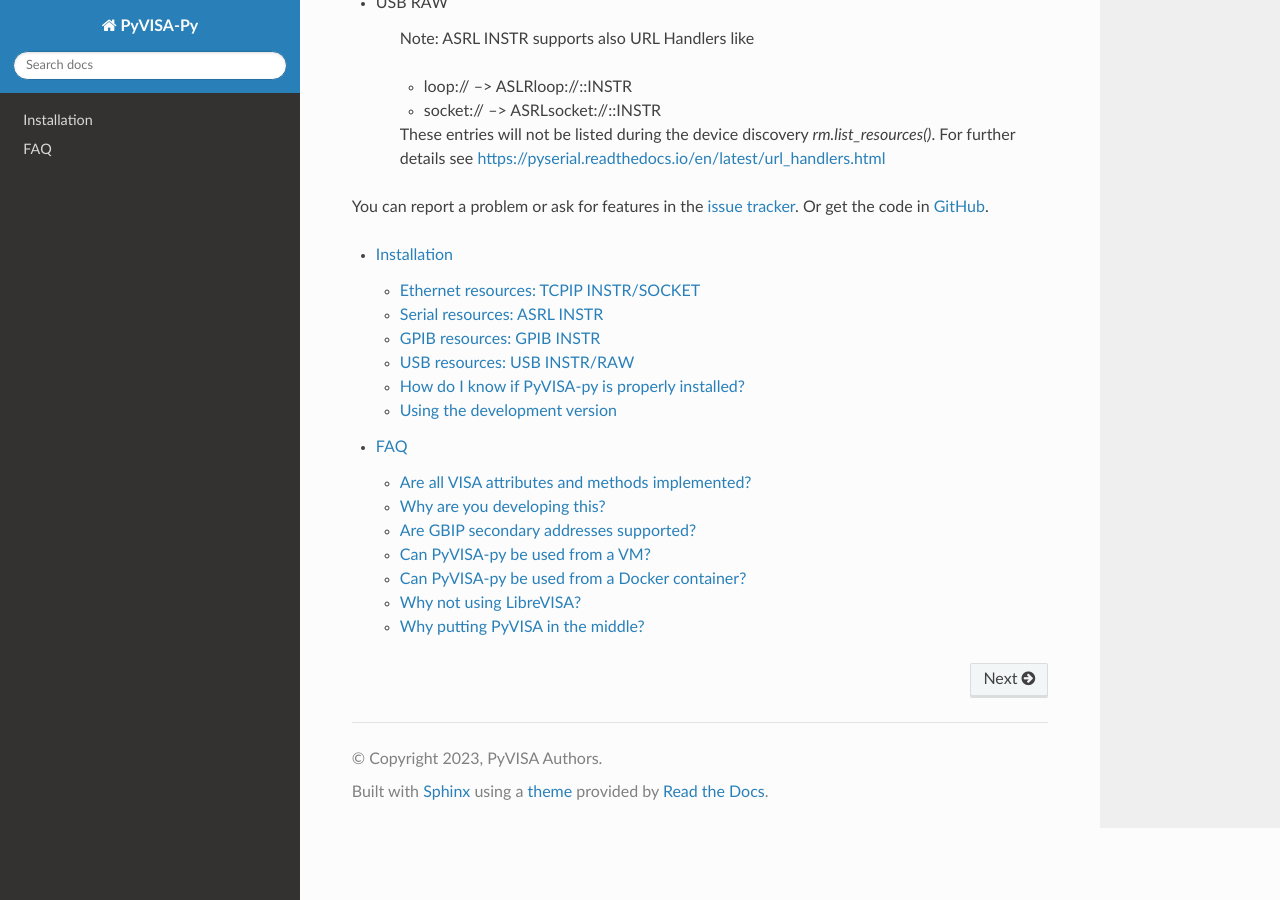
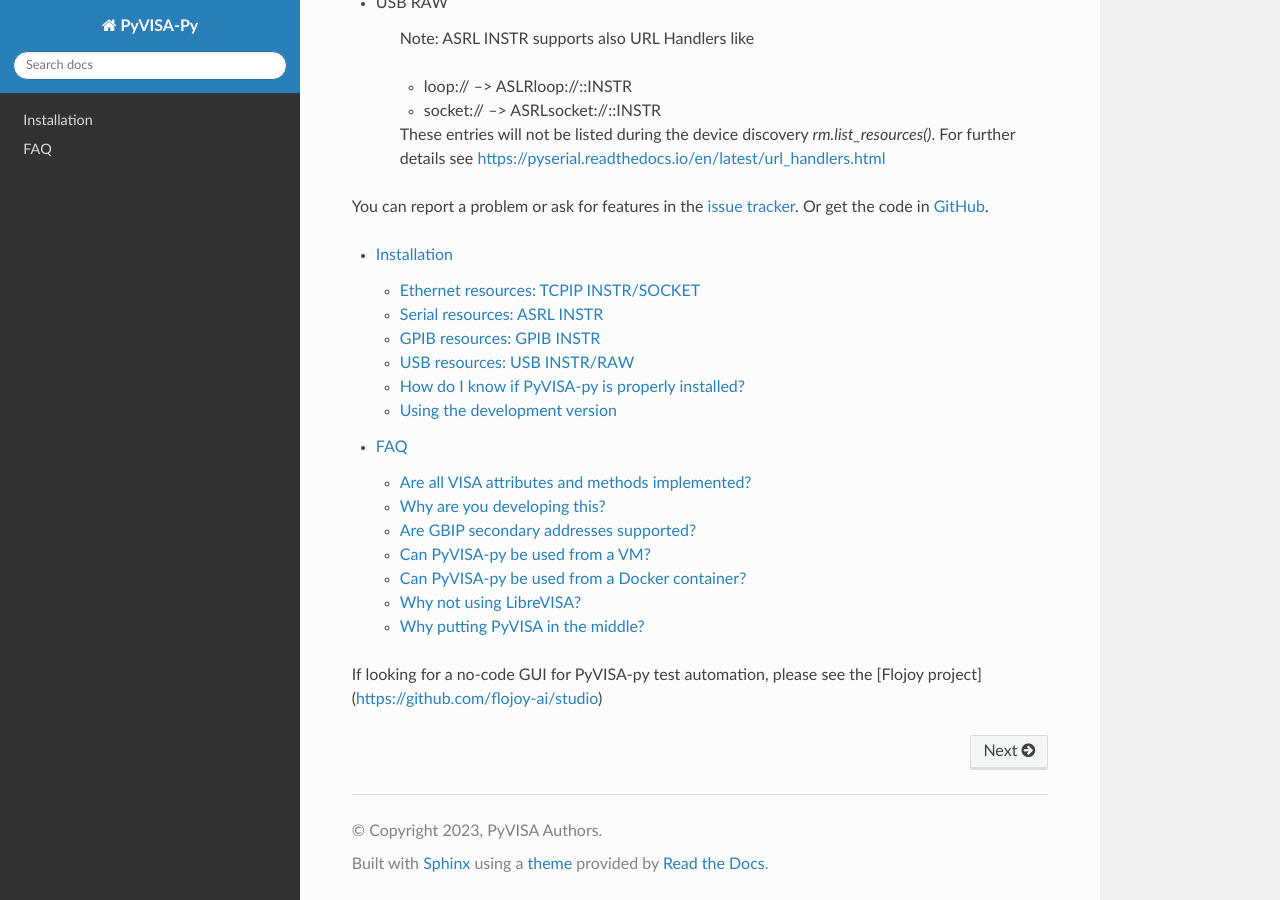
Before and after one commit to pyvisa/pyvisa-py, a Sphinx documentation site: the page built from docs/source/index.rst, in a window 1280 px wide and 900 px high, scrolled down 905 px. Built offline with Sphinx 7.4.7 and the Read the Docs theme 2.0.0, drawn with Linux system fonts in a browser that asks for light colours.

Commit message:
Update index.rst
Add a link to Flojoy project (PyVISA-py GUI)

```diff
--- a/docs/source/index.rst
+++ b/docs/source/index.rst
@@ -57,3 +57,5 @@ Or get the code in GitHub_.
 .. _PyVISA: http://pyvisa.readthedocs.org/
 .. _GitHub: https://github.com/pyvisa/pyvisa-py
 .. _`issue tracker`: https://github.com/pyvisa/pyvisa-py/issues
+
+If looking for a no-code GUI for PyVISA-py test automation, please see the [Flojoy project](https://github.com/flojoy-ai/studio)
```
